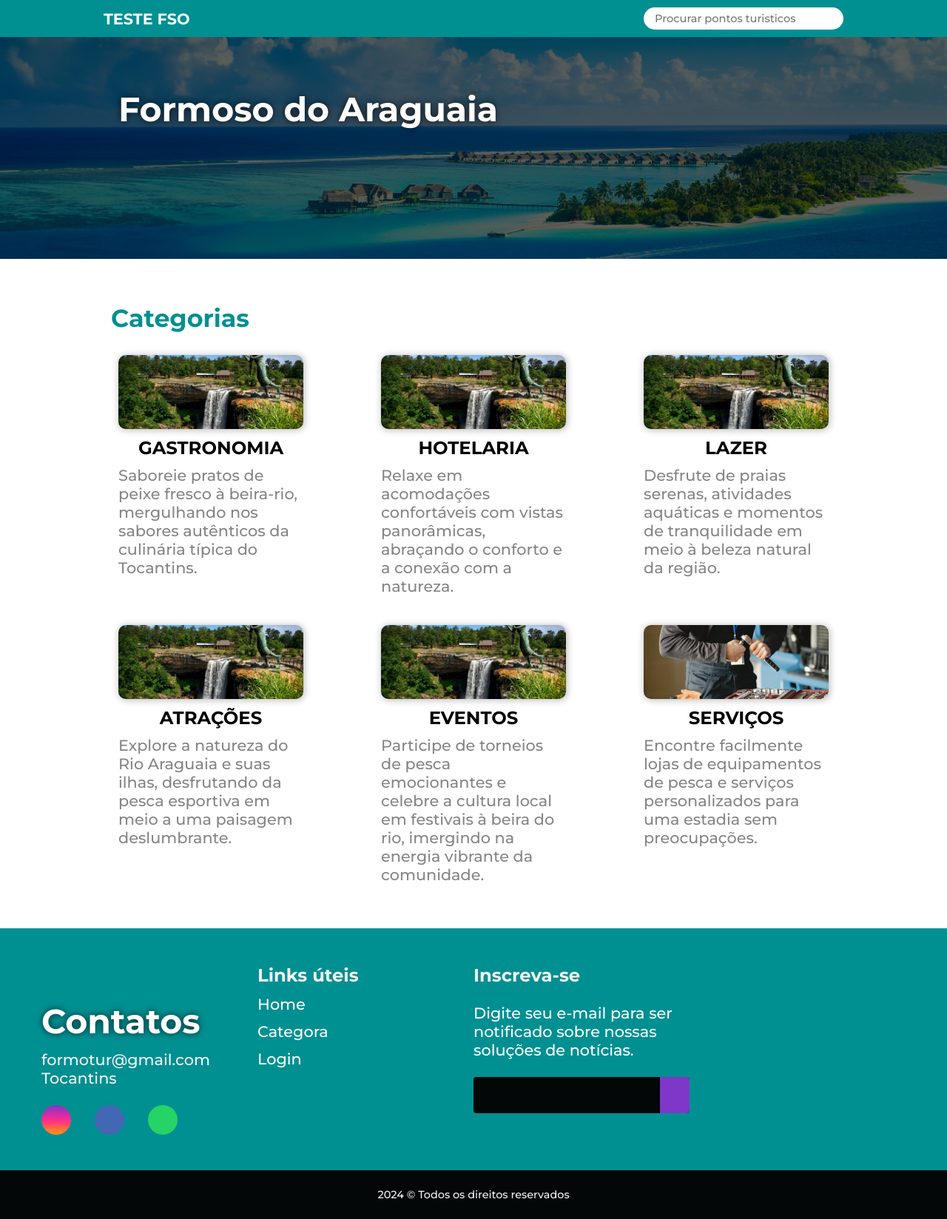
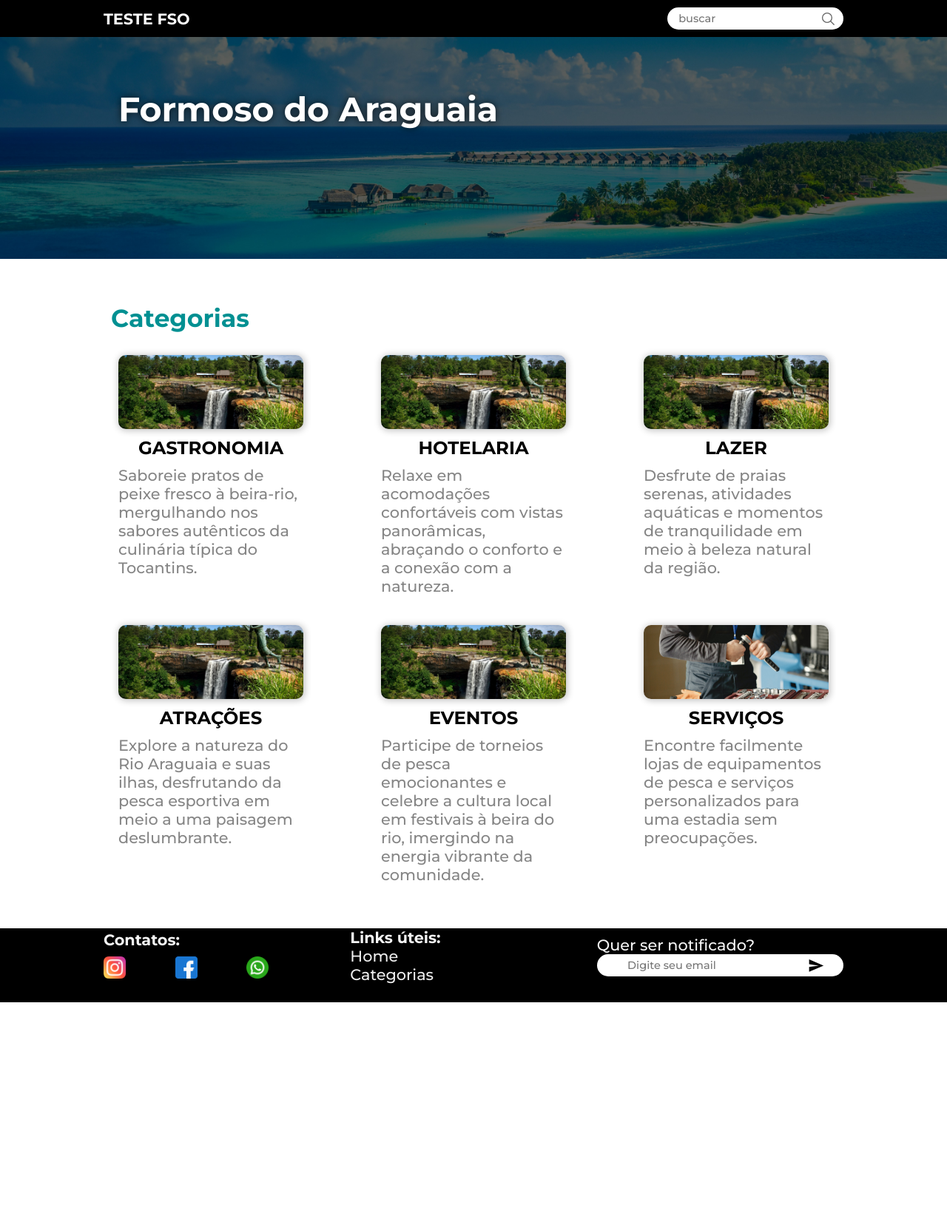
Before and after one commit to vitorvilasboas/app_turismo, a PHP site: page / in a window 1280 px wide. Shown: the whole page at 74% size. After the commit the page ends 1355 px from the top, so only its background shows below. Run offline with PHP 8.4, Linux system fonts and the light colour scheme; data comes from the database, SQL or seed files in the repository.

Commit message:
rodapé e estilos

```diff
--- a/css/style.css
+++ b/css/style.css
@@ -61,7 +61,7 @@
 
 header {
     width: 100%;
-    background-color: #009092;
+    background-color: #000;
     margin: auto;
     padding: 10px;
     box-sizing: border-box;
@@ -102,15 +102,27 @@ header>.content {
     justify-content: space-between;
     align-items: center;
 }
+.inputdiv{
+  background-color: white;
+  display: flex;
+  justify-content: space-around;
+  align-items: center;
+  border-radius: 15px;
+}
 
-.content>input {
+.input {
     min-width: 110px;
-    border-radius: 50px;
     border: transparent;
     height: 30px;
     padding: 10px 15px;
-    box-sizing: border-box;
     font-size: 0.7em;
+    background-color: transparent;
+    outline: none;
+}
+.content>div>ion-icon{
+  cursor: pointer;
+  color: #646464;
+  margin-right: 10px;
 }
 
 #ponto_description {
@@ -432,182 +444,72 @@ div {
 footer {
   width: 100%;
   color: var(--color-neutral-40);
-  background-color: #009092;
-  min-height: 200px;
+  background-color: #000000;
+  min-height: 100px;
   box-sizing: border-box;
 }
 
-footer .containerf {
-  max-width: 1000px;
-  margin: auto;
-  display: flex;
-  color: rgb(255, 255, 255);
-  padding: 10px;
+
+footer>.content{
+  display:flex;
+  justify-content: space-between;
+  align-items: center;
+  width: 100%;
 }
 
-footer .container {
-  margin-top: 10%;
-  display: flex;
-  color: white;
+footer>.content>nav{
+  width: 33.33%;
 }
 
-footer .containerf ul {
-  width: 25%;
+
+.footer-link>img{
+  width: 30px;
+  transition: 0.7s;
 }
 
-footer .container ul {
-  width: 25%;
+#footer_social_media{
+  display: flex;
+  align-items: center;
+  justify-content: start;
+  margin-top: 10px;
+  gap: 20%;
 }
 
-footer .containerf h3 {
-  margin-bottom: 16px;
-  font-weight: 600;
+#footer-list{
+  list-style-type: none;
+  display: flex;
+  flex-direction: column;
+  justify-content: flex-start;
 }
 
-footer .container h3 {
-  margin-bottom: 16px;
-  font-weight: 600;
+.footer-link{
+  color:#EEE;
+  transition: 0.2s;
+}
+.footer-link:hover{
+  color: rgba(216, 15, 216, 0.904);
+}
+.footer-link>img:hover{
+  transform:scale(1.3);
+}
+#whatsapp:hover{
+  border-radius: 90%;
+  box-shadow: 0px 0px 10px 3px rgba(0, 255, 0, 0.5);
+}
+#facebook:hover{
+  border-radius: 20%;
+  box-shadow: 0px 0px 10px 3px rgba(0, 0, 255, 0.5);;
+}
+#instagram:hover{
+  border-radius: 30%;
+  box-shadow: 0px 0px 10px 3px rgba(230, 76, 33, 0.781);
 }
 
-footer .containerf ul>p {
-  margin-bottom: 40px;
+.inputdiv>ion-icon{
+  color: #000;
 }
 
-footer .container ul>p {
-  margin-bottom: 40px;
-}
 
-footer .containerf li {
-  margin: 10px 0;
-}
-
-footer .container li {
-  margin: 10px 0;
-}
-
-footer .containerf a {
-  color: white;
-}
-
-footer .container a {
-  color: white;
-}
-
-.footer-link {
-    text-decoration: none;
-}
-
-#footer_content {
-    background-color: var(--color-neutral-10);
-    display: grid;
-    grid-template-columns: repeat(4, 1fr);
-    padding: 3rem 3.5rem;
-}
-
-#footer_contacts h1 {
-    margin-bottom: 0.75rem;
-}
-
-#footer_social_media {
-    display: flex;
-    gap: 2rem;
-    margin-top: 1.5rem;
-}
-
-#footer_social_media .footer-link {
-    display: flex;
-    align-items: center;
-    justify-content: center;
-    height: 2.5rem;
-    width: 2.5rem;
-    color: var(--color-neutral-40);
-    border-radius: 50%;
-    transition: all 0.4s;
-}
-
-#footer_social_media .footer-link i {
-    font-size: 1.25rem;
-}
-
-#footer_social_media .footer-link:hover {
-    opacity: 0.8;
-}
-
-#instagram {
-    background: linear-gradient(#7f37c9, #ff2992, #ff9807);
-}
-
-#facebook {
-    background-color: #4267b3;
-}
-
-#whatsapp {
-    background-color: #25d366;
-}
-
-.footer-list {
-    display: flex;
-    flex-direction: column;
-    gap: 0.75rem;
-    list-style: none;
-}
-
-.footer-list .footer-link {
-    color: var(--color-neutral-30);
-    transition: all 0.4s;
-}
-
-.footer-list .footer-link:hover {
-    color: #7f37c9;
-}
-
-#footer_subscribe {
-    display: flex;
-    flex-direction: column;
-    gap: 1.5rem;
-}
-
-#footer_subscribe p {
-    color: var(--color-neutral-30);
-}
-
-#input_group {
-    display: flex;
-    align-items: center;
-    background-color: var(--color-neutral-0);
-    border-radius: 4px;
-}
-
-#input_group input {
-    all: unset;
-    padding: 0.75rem;
-    width: 100%;
-}
-
-#input_group button {
-    background-color: #7f37c9;
-    border: none;
-    color: var(--color-neutral-40);
-    padding: 0px 1.25rem;
-    font-size: 1.125rem;
-    height: 100%;
-    border-radius: 0px 4px 4px 0px;
-    cursor: pointer;
-    transition: all 0.4s;
-}
-
-#input_group button:hover {
-    opacity: 0.8;
-}
-
-#footer_copyright {
-    display: flex;
-    justify-content: center;
-    background-color: var(--color-neutral-0);
-    font-size: 0.9rem;
-    padding: 1.5rem;
-    font-weight: 100;
-}
 
 @media screen and (min-width: 300px) {
   body {
--- a/rodape.php
+++ b/rodape.php
@@ -1,32 +1,29 @@
 <footer>
-  <div id="footer_content" > <!-- class="container" -->
-    <div id="footer_contacts">
-      <h1 id="contato_id">Contatos</h1>
-      <p>formotur@gmail.com</p>
-      <p>Tocantins</p>
-
+  <section class="content" > <!-- class="container" -->
+    <nav id="footer_contacts">
+      <h4>Contatos:</h4>
       <div id="footer_social_media"> <!-- class="redes sociais" -->
-        <a href="#" class="footer-link" id="instagram">
-          <i class="fa-brands fa-instagram"></i>
+        <a href="#" class="footer-link">
+          <img src="img/icones/instagram.png" alt="" id="instagram">
         </a>
 
-        <a href="#" class="footer-link" id="facebook">
-          <i class="fa-brands fa-facebook-f"></i>
+        <a href="#" class="footer-link">
+          <img src="img/icones/facebook.png" alt="" id="facebook">
         </a>
 
-        <a href="#" class="footer-link" id="whatsapp">
-          <i class="fa-brands fa-whatsapp"></i>
+        <a href="#" class="footer-link">
+          <img src="img/icones/wts.png" alt="" id="whatsapp">
         </a>
       </div>
-    </div>
+    </nav>
 
-    <ul class="footer-list">
-      <li><h3>Links úteis</h3></li>
-      <li><a href="#" class="footer-link">Home</a></li>
-      <li><a href="#" class="footer-link">Categora</a></li>
-      <li><a href="#" class="footer-link">Login</a></li>
-    </ul>
-
+    <nav>
+      <ul id="footer-list">
+        <li><h4>Links úteis:</h4></li>
+        <li><a href="#" class="footer-link">Home</a></li>
+        <li><a href="#" class="footer-link">Categorias</a></li>
+      </ul>
+    </nav>
     <!-- <ul class="footer-list">
       <li><h3>Suporte</h3></li>
       <li><a href="#" class="footer-link">FAQ</a></li>
@@ -34,19 +31,15 @@
       <li><a href="#" class="footer-link">Qualidades</a></li>
     </ul> -->
 
-    <div id="footer_subscribe">
-      <h3>Inscreva-se</h3>
-      <p>Digite seu e-mail para ser notificado sobre nossas soluções de notícias.</p>
-      <div id="input_group">
-        <input type="email" id="email">
-        <button>
-          <i class="fa-regular fa-envelope"></i>
-        </button>
+    <nav id="footer_subscribe">
+      <p>Quer ser notificado?</p>
+      <div class="inputdiv">
+        <input type="email" id="email" placeholder="Digite seu email" class="input">
+        <ion-icon name="send-sharp"></ion-icon>
       </div>
-    </div>
-  </div>
+    </nav>
+  </section>
+</footer>
 
-  <div id="footer_copyright">
-    2024 &#169 Todos os direitos reservados
-  </div>
-</footer>
+<script type="module" src="https://unpkg.com/ionicons@7.1.0/dist/ionicons/ionicons.esm.js"></script>
+<script nomodule src="https://unpkg.com/ionicons@7.1.0/dist/ionicons/ionicons.js"></script>
--- a/topo.php
+++ b/topo.php
@@ -3,7 +3,10 @@
     <a href="index.php?p=home">
       <h2>TESTE FSO</h2>
     </a>
-    <input type="text" placeholder="Procurar pontos turisticos">
+    <div class="inputdiv">
+      <input type="text" placeholder="buscar" class="input">
+      <ion-icon name="search-outline"></ion-icon>
+    </div>
   </div>
 </header>
 <div class="baner">
@@ -12,3 +15,5 @@
     <!-- <h5>Ilha do bananal</h5> -->
   </div>
 </div>
+<script type="module" src="https://unpkg.com/ionicons@7.1.0/dist/ionicons/ionicons.esm.js"></script>
+<script nomodule src="https://unpkg.com/ionicons@7.1.0/dist/ionicons/ionicons.js"></script>
```
Also changed, not shown: img/icones/wts.png (added).
